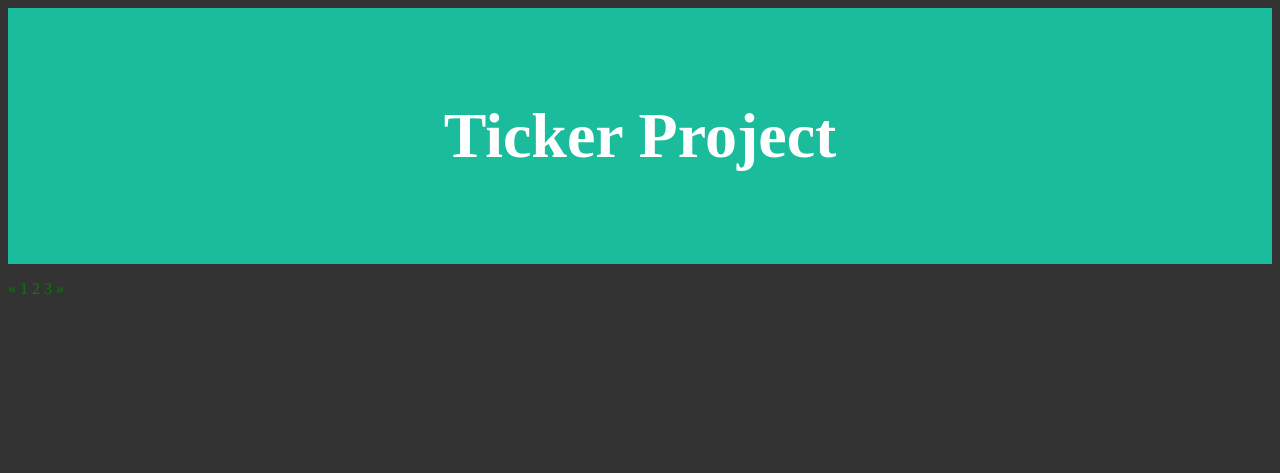
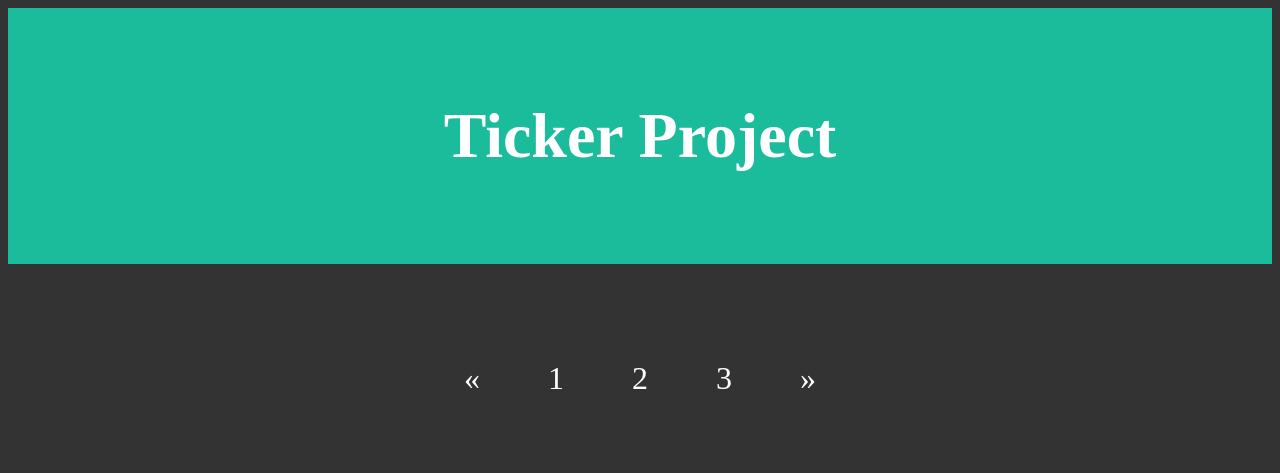
Before and after one commit to MahirNavid/Mahir-s-Webapp, a Flask app: page /ticker_list in a window 1280 px wide. Shown: the top 473 px of the page. Run offline with Flask 3, Linux system fonts and the light colour scheme.

Commit message:
Update styles.css

```diff
--- a/static/styles.css
+++ b/static/styles.css
@@ -36,6 +36,7 @@
 .main {
     text-align: center;
     margin-bottom: 1rem;
+    padding: 2rem;
 }
 
 .list {
@@ -49,8 +50,20 @@
 .link {
     color: green;
     text-decoration: none;
+    font-size: 2rem;
 }
 
 .link__url {
     color: orange
 }
+
+.pagination {
+    text-align: center
+}
+
+.pagination a {
+    color: white;
+    padding: 1rem 2rem;
+    text-decoration: none;
+    transition: background-color .3s;
+  }
```
